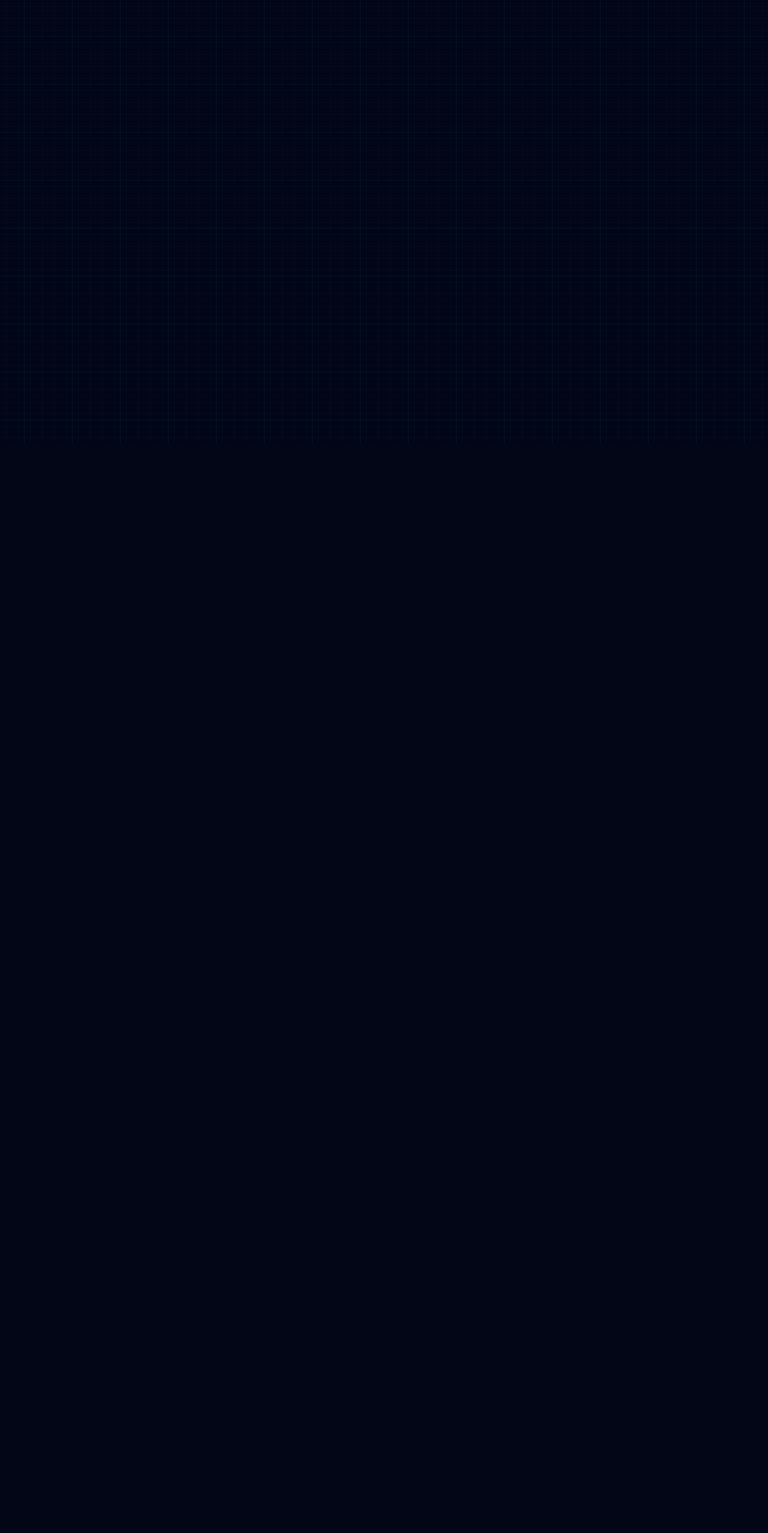
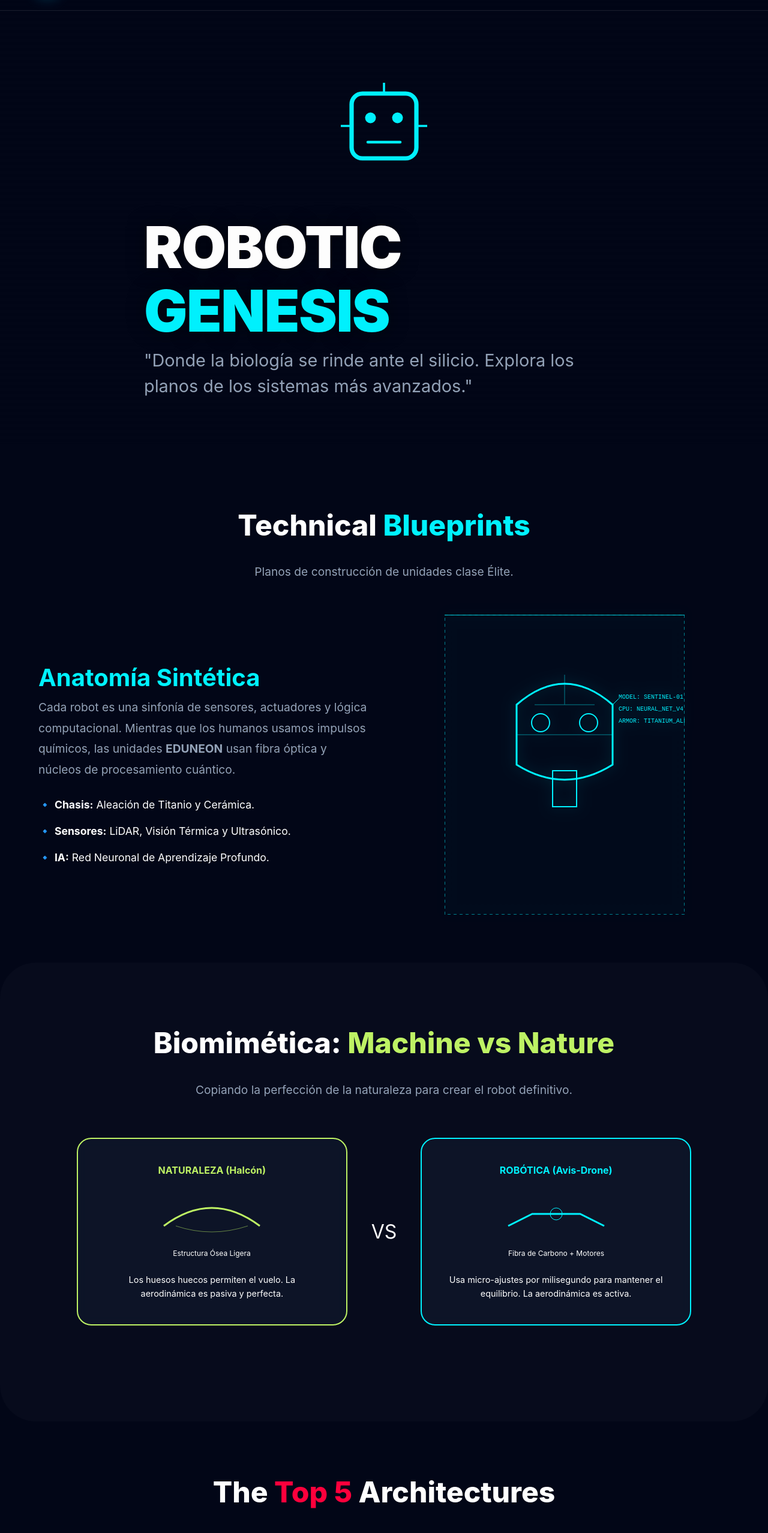
Before and after one commit to loky67-3/Academy, a React (Vite) app in the folder matematicas/: page /robots in a window 1280 px wide. Before the commit this address had no page. Shown: the part 60-2616 px from the top of the page at 60% size. Before the commit the page ends 800 px from the top, so only its background shows below. Built offline with nearby package versions, Linux system fonts and the light colour scheme.

Commit message:
agregar cambios en los errores de robots

```diff
--- a/matematicas/src/App.jsx
+++ b/matematicas/src/App.jsx
@@ -36,6 +36,7 @@ import ProgramacionReact from './ProgramacionReact';
 import ProgramacionFlask from './ProgramacionFlask';
 import EditorPro from './EditorPro';
 import CuerpoHumano from './CuerpoHumano';
+import RobotsMaster from './RobotsMaster';
 
 function App() {
   return (
@@ -77,6 +78,7 @@ function App() {
         <Route path="/flask" element={<ProgramacionFlask />} />
         <Route path="/editor" element={<EditorPro />} />
         <Route path="/cuerpo-humano" element={<CuerpoHumano />} />
+        <Route path="/robots" element={<RobotsMaster />} />
       </Routes>
     </Router>
   );
--- a/matematicas/src/Navbar.jsx
+++ b/matematicas/src/Navbar.jsx
@@ -81,6 +81,7 @@ const Navbar = () => {
         { to: "/flask", label: "Flask Alchemist", icon: "🧪" },
         { to: "/sql", label: "SQL Master", icon: "🗄️" },
         { to: "/editor", label: "God Editor", icon: "💻" },
+        { to: "/robots", label: "Robot Genesis", icon: "🤖" },
       ]
     },
     {
--- a/matematicas/src/ProgramacionPython.jsx
+++ b/matematicas/src/ProgramacionPython.jsx
@@ -410,12 +410,6 @@ const ProgramacionPython = () => {
         </div>
       </section>
 
-      {/* --- NUEVAS SECCIONES EDUCATIVAS --- */}
-      <DictionaryFruitLab />
-      <ShapeLoopLab />
-      <PureLogicSection />
-      <ExceptionAppleLab />
-
       {/* --- DATA METHODS DEEP DIVE --- */}
       <section className="info-section">
         <h2 className="section-title">Dominando <span className="gradient-text">Métodos</span></h2>
--- a/matematicas/src/RobotsMaster.jsx
+++ b/matematicas/src/RobotsMaster.jsx
@@ -3,7 +3,7 @@ import { useNavigate } from 'react-router-dom';
 import Navbar from './Navbar';
 
 // --- PALETA DE COLORES ROBÓTICA ---
-const R-UI = {
+const ROBOT_UI = {
   primary: '#00f2ff', // Cyan Neón (Blueprints)
   secondary: '#7000ff', // Púrpura (Ultron Core)
   danger: '#ff003c', // Rojo (Terminator Eye)
@@ -13,7 +13,7 @@ const R-UI = {
 
 // --- COMPONENTE: PLANO TÉCNICO (BLUEPRINT) ---
 const BlueprintSVG = ({ type }) => {
-  const color = type === 'terminator' ? R-UI.danger : R-UI.primary;
+  const color = type === 'terminator' ? ROBOT_UI.danger : ROBOT_UI.primary;
   return (
     <svg width="400" height="500" viewBox="0 0 400 500" style={{ filter: `drop-shadow(0 0 10px ${color}44)` }}>
       <rect width="400" height="500" fill="rgba(0, 242, 255, 0.02)" stroke={color} strokeWidth="1" strokeDasharray="5,5" />
@@ -60,11 +60,11 @@ const BiomimeticComparison = () => (
 
     <div style={{ display: 'flex', alignItems: 'center', fontSize: '2rem' }}>VS</div>
 
-    <div className="benefit-card" style={{ flex: 1, minWidth: '300px', border: `2px solid ${R-UI.primary}` }}>
-      <h4 style={{ color: R-UI.primary }}>ROBÓTICA (Avis-Drone)</h4>
+    <div className="benefit-card" style={{ flex: 1, minWidth: '300px', border: `2px solid ${ROBOT_UI.primary}` }}>
+      <h4 style={{ color: ROBOT_UI.primary }}>ROBÓTICA (Avis-Drone)</h4>
       <svg width="200" height="150" viewBox="0 0 200 150">
-        <path d="M20 80 L60 60 L140 60 L180 80" fill="none" stroke={R-UI.primary} strokeWidth="3" />
-        <circle cx="100" cy="60" r="10" fill="none" stroke={R-UI.primary} />
+        <path d="M20 80 L60 60 L140 60 L180 80" fill="none" stroke={ROBOT_UI.primary} strokeWidth="3" />
+        <circle cx="100" cy="60" r="10" fill="none" stroke={ROBOT_UI.primary} />
         <text x="100" y="130" fill="white" textAnchor="middle" fontSize="12">Fibra de Carbono + Motores</text>
       </svg>
       <p style={{ fontSize: '0.9rem' }}>Usa micro-ajustes por milisegundo para mantener el equilibrio. La aerodinámica es activa.</p>
@@ -74,11 +74,11 @@ const BiomimeticComparison = () => (
 
 // --- COMPONENTE: ROBOT CARD ---
 const RobotCard = ({ name, type, complexity, description, logic }) => (
-  <div className="benefit-card" style={{ textAlign: 'left', background: 'rgba(255,255,255,0.02)', border: `1px solid ${R-UI.primary}44`, position: 'relative', overflow: 'hidden' }}>
-    <div style={{ position: 'absolute', top: 0, right: 0, padding: '10px 20px', background: R-UI.primary, color: '#000', fontWeight: 'bold', fontSize: '0.8rem' }}>
+  <div className="benefit-card" style={{ textAlign: 'left', background: 'rgba(255,255,255,0.02)', border: `1px solid ${ROBOT_UI.primary}44`, position: 'relative', overflow: 'hidden' }}>
+    <div style={{ position: 'absolute', top: 0, right: 0, padding: '10px 20px', background: ROBOT_UI.primary, color: '#000', fontWeight: 'bold', fontSize: '0.8rem' }}>
       COMPLEXITY: {complexity}
     </div>
-    <h3 style={{ fontSize: '2rem', color: R-UI.primary, marginBottom: '1rem' }}>{name}</h3>
+    <h3 style={{ fontSize: '2rem', color: ROBOT_UI.primary, marginBottom: '1rem' }}>{name}</h3>
     <p style={{ color: '#94a3b8', marginBottom: '1.5rem' }}>{description}</p>
     <div style={{ background: '#000', padding: '15px', borderRadius: '10px', border: '1px solid #334155' }}>
       <code style={{ fontSize: '0.9rem', color: '#10b981' }}>// Kernel Logic:<br/>{logic}</code>
@@ -123,21 +123,21 @@ const RobotsMaster = () => {
   ];
 
   return (
-    <div className="home-container" style={{ background: R-UI.bg, color: '#fff', paddingBottom: '100px' }}>
+    <div className="home-container" style={{ background: ROBOT_UI.bg, color: '#fff', paddingBottom: '100px' }}>
       <Navbar />
 
       {/* --- HERO SECTION --- */}
       <section className="hero-section" style={{ padding: '180px 10% 60px' }}>
         <div style={{ display: 'flex', alignItems: 'center', gap: '60px', flexWrap: 'wrap', justifyContent: 'center' }}>
           <svg width="180" height="180" viewBox="0 0 200 200">
-            <rect x="40" y="40" width="120" height="120" rx="20" fill="none" stroke={R-UI.primary} strokeWidth="8" />
-            <circle cx="75" cy="85" r="10" fill={R-UI.primary} />
-            <circle cx="125" cy="85" r="10" fill={R-UI.primary} />
-            <path d="M70 130 H130" stroke={R-UI.primary} strokeWidth="5" strokeLinecap="round" />
-            <path d="M100 20 V40 M40 100 H20 M160 100 H180" stroke={R-UI.primary} strokeWidth="4" />
+            <rect x="40" y="40" width="120" height="120" rx="20" fill="none" stroke={ROBOT_UI.primary} strokeWidth="8" />
+            <circle cx="75" cy="85" r="10" fill={ROBOT_UI.primary} />
+            <circle cx="125" cy="85" r="10" fill={ROBOT_UI.primary} />
+            <path d="M70 130 H130" stroke={ROBOT_UI.primary} strokeWidth="5" strokeLinecap="round" />
+            <path d="M100 20 V40 M40 100 H20 M160 100 H180" stroke={ROBOT_UI.primary} strokeWidth="4" />
           </svg>
           <div style={{ textAlign: 'left', maxWidth: '800px' }}>
-            <h1 className="hero-title" style={{ fontSize: 'clamp(3rem, 8vw, 6rem)' }}>ROBOTIC <span style={{ color: R-UI.primary }}>GENESIS</span></h1>
+            <h1 className="hero-title" style={{ fontSize: 'clamp(3rem, 8vw, 6rem)' }}>ROBOTIC <span style={{ color: ROBOT_UI.primary }}>GENESIS</span></h1>
             <p className="hero-subtitle" style={{ color: '#94a3b8', fontSize: '1.8rem' }}>"Donde la biología se rinde ante el silicio. Explora los planos de los sistemas más avanzados."</p>
           </div>
         </div>
@@ -145,12 +145,12 @@ const RobotsMaster = () => {
 
       {/* --- BLUEPRINT SECTION --- */}
       <section className="info-section">
-        <h2 className="section-title">Technical <span style={{ color: R-UI.primary }}>Blueprints</span></h2>
+        <h2 className="section-title">Technical <span style={{ color: ROBOT_UI.primary }}>Blueprints</span></h2>
         <p className="section-subtitle">Planos de construcción de unidades clase Élite.</p>
 
         <div style={{ display: 'flex', gap: '50px', flexWrap: 'wrap', justifyContent: 'center', alignItems: 'center' }}>
           <div style={{ textAlign: 'left', flex: 1, minWidth: '300px' }}>
-            <h3 style={{ fontSize: '2.5rem', color: R-UI.primary }}>Anatomía Sintética</h3>
+            <h3 style={{ fontSize: '2.5rem', color: ROBOT_UI.primary }}>Anatomía Sintética</h3>
             <p style={{ fontSize: '1.2rem', lineHeight: '1.8', color: '#94a3b8' }}>
               Cada robot es una sinfonía de sensores, actuadores y lógica computacional.
               Mientras que los humanos usamos impulsos químicos, las unidades <b>EDUNEON</b> usan fibra óptica y núcleos de procesamiento cuántico.
@@ -176,7 +176,7 @@ const RobotsMaster = () => {
 
       {/* --- TOP 5 ROBOTS SECTION --- */}
       <section className="info-section">
-        <h2 className="section-title">The <span style={{ color: R-UI.danger }}>Top 5</span> Architectures</h2>
+        <h2 className="section-title">The <span style={{ color: ROBOT_UI.danger }}>Top 5</span> Architectures</h2>
         <p className="section-subtitle">Los sistemas más complejos jamás programados en la historia de la ciencia ficción y la realidad.</p>
 
         <div className="grid-container" style={{ gridTemplateColumns: 'repeat(auto-fit, minmax(350px, 1fr))', gap: '30px', marginTop: '3rem' }}>
@@ -188,17 +188,17 @@ const RobotsMaster = () => {
 
       {/* --- TERMINATOR SPECIAL SECTION --- */}
       <section className="info-section">
-        <div className="certificate-section" style={{ background: 'linear-gradient(135deg, rgba(255, 0, 60, 0.1), transparent)', border: `1px solid ${R-UI.danger}` }}>
+        <div className="certificate-section" style={{ background: 'linear-gradient(135deg, rgba(255, 0, 60, 0.1), transparent)', border: `1px solid ${ROBOT_UI.danger}` }}>
           <div style={{ flex: 1, display: 'flex', justifyContent: 'center' }}>
             <BlueprintSVG type="terminator" />
           </div>
           <div className="cert-text" style={{ flex: 1.5 }}>
-            <h2 className="section-title" style={{ textAlign: 'left', color: R-UI.danger }}>Infiltración: <span style={{ color: '#fff' }}>T-800 Unit</span></h2>
+            <h2 className="section-title" style={{ textAlign: 'left', color: ROBOT_UI.danger }}>Infiltración: <span style={{ color: '#fff' }}>T-800 Unit</span></h2>
             <p style={{ fontSize: '1.3rem', color: '#94a3b8', lineHeight: '1.6' }}>
               El epítome de la durabilidad. A diferencia de Jarvis, que es puro procesamiento, el T-800 es ingeniería física pura.
               Su esqueleto puede resistir temperaturas de hasta 1000°C y su batería dura 120 años.
             </p>
-            <div style={{ marginTop: '3rem', padding: '20px', background: '#000', border: `1px dashed ${R-UI.danger}`, color: R-UI.danger, fontFamily: 'monospace' }}>
+            <div style={{ marginTop: '3rem', padding: '20px', background: '#000', border: `1px dashed ${ROBOT_UI.danger}`, color: ROBOT_UI.danger, fontFamily: 'monospace' }}>
               CRITICAL ERROR: SYSTEM_OVERRIDE_DETECTED <br/>
               SEARCHING_FOR_JOHN_CONNOR...
             </div>
@@ -208,11 +208,11 @@ const RobotsMaster = () => {
 
       {/* --- ROBOTIC LOGIC TABLE --- */}
       <section className="info-section">
-        <h2 className="section-title">Hardware <span style={{ color: R-UI.warning }}>Specifications</span></h2>
+        <h2 className="section-title">Hardware <span style={{ color: ROBOT_UI.warning }}>Specifications</span></h2>
         <div style={{ overflowX: 'auto', marginTop: '3rem' }}>
           <table style={{ width: '100%', borderCollapse: 'collapse', background: '#0a0a0a', border: '1px solid #333' }}>
             <thead>
-              <tr style={{ background: R-UI.warning, color: '#000' }}>
+              <tr style={{ background: ROBOT_UI.warning, color: '#000' }}>
                 <th style={{ padding: '20px', textAlign: 'left' }}>COMPONENT</th>
                 <th style={{ padding: '20px', textAlign: 'left' }}>BIOLOGICAL COUNTERPART</th>
                 <th style={{ padding: '20px', textAlign: 'left' }}>DATA TRANSFER</th>
@@ -220,22 +220,22 @@ const RobotsMaster = () => {
             </thead>
             <tbody>
               <tr style={{ borderBottom: '1px solid #333' }}>
-                <td style={{ padding: '20px', fontWeight: 'bold', color: R-UI.warning }}>Micro-Processors</td>
+                <td style={{ padding: '20px', fontWeight: 'bold', color: ROBOT_UI.warning }}>Micro-Processors</td>
                 <td>Human Brain (Neurons)</td>
                 <td>4.2 GHz / Core</td>
               </tr>
               <tr style={{ borderBottom: '1px solid #333' }}>
-                <td style={{ padding: '20px', fontWeight: 'bold', color: R-UI.warning }}>Servos / Actuators</td>
+                <td style={{ padding: '20px', fontWeight: 'bold', color: ROBOT_UI.warning }}>Servos / Actuators</td>
                 <td>Muscles / Tendons</td>
                 <td>500 ms Latency</td>
               </tr>
               <tr style={{ borderBottom: '1px solid #333' }}>
-                <td style={{ padding: '20px', fontWeight: 'bold', color: R-UI.warning }}>Solid State Drive</td>
+                <td style={{ padding: '20px', fontWeight: 'bold', color: ROBOT_UI.warning }}>Solid State Drive</td>
                 <td>Memory (Hippocampus)</td>
                 <td>10 TB / Sec</td>
               </tr>
               <tr>
-                <td style={{ padding: '20px', fontWeight: 'bold', color: R-UI.warning }}>Global Positioning</td>
+                <td style={{ padding: '20px', fontWeight: 'bold', color: ROBOT_UI.warning }}>Global Positioning</td>
                 <td>Spatial Awareness</td>
                 <td>0.01m Precision</td>
               </tr>
@@ -247,7 +247,7 @@ const RobotsMaster = () => {
       <div style={{ textAlign: 'center', padding: '60px 0 100px' }}>
         <button
           className="btn-login"
-          style={{ background: R-UI.primary, color: '#000', padding: '1.5rem 4rem', fontSize: '1.3rem', fontWeight: '900', border: 'none', borderRadius: '15px', cursor: 'pointer' }}
+          style={{ background: ROBOT_UI.primary, color: '#000', padding: '1.5rem 4rem', fontSize: '1.3rem', fontWeight: '900', border: 'none', borderRadius: '15px', cursor: 'pointer' }}
           onClick={() => navigate('/')}
         >
           BACK TO MAINFRAME
```
